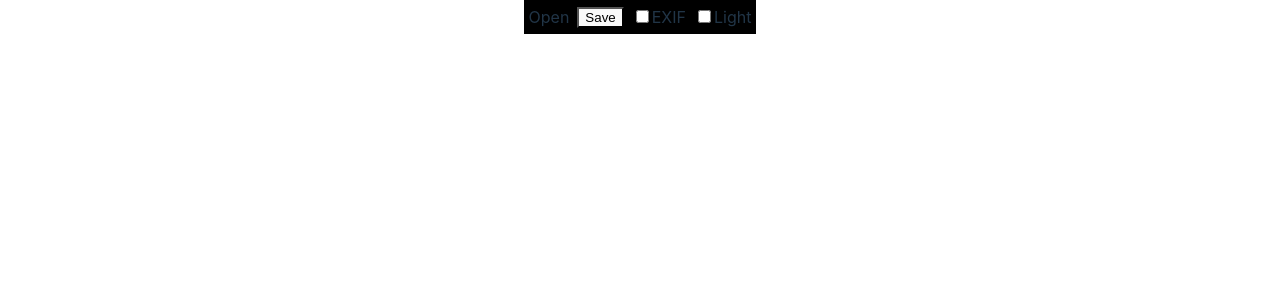
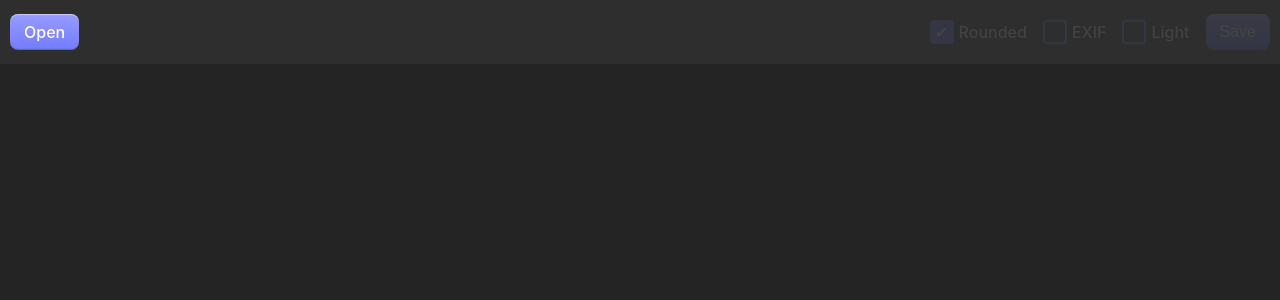
Before and after one commit to purplesquirrels/instaborder, a React (Vite) app: page / in a window 1280 px wide. Shown: the top 300 px of the page. Built offline with nearby package versions, Linux system fonts and the light colour scheme.

Commit message:
tidy up styling

```diff
--- a/src/App.tsx
+++ b/src/App.tsx
@@ -80,8 +80,8 @@ function roundedRect(x: number, y: number, w: number, h: number, r: number) {
   return roundRect;
 }
 
-const CANVAS_WIDTH = 1080;
-const CANVAS_HEIGHT = 1080;
+const CANVAS_WIDTH = 1440;
+const CANVAS_HEIGHT = 1440;
 
 function App() {
   const canvas = useRef<HTMLCanvasElement | null>(null);
@@ -89,6 +89,7 @@ function App() {
   const [exifEnabled, setExifEnabled] = useState(false);
   const [glow] = useState(false);
   const [bg, setBg] = useState<string>("black");
+  const [rounded, setRounded] = useState<boolean>(true);
   const [file, setFile] = useState<File | null>(null);
   const [exif, setExif] = useState<ExifReader.Tags | null>(null);
 
@@ -107,7 +108,7 @@ function App() {
           focal ? focal + "mm" : false,
           ap,
           iso ? "ISO" + iso : false,
-          exposure,
+          exposure ? exposure + "s" : false,
         ]
           .filter(Boolean)
           .join(" | ");
@@ -116,29 +117,31 @@ function App() {
         ctx.fillStyle = bg;
         ctx.fillRect(0, 0, ctx.canvas.width, ctx.canvas.height);
 
-        const marginX = 60;
-        const marginY = 100;
-        const radius = 10;
+        const marginL = 25;
+        const marginR = 25;
+        const marginT = 25;
+        const marginB = exifEnabled ? 100 : 25;
+        const radius = 30;
 
         const aspect = img.naturalWidth / img.naturalHeight;
 
         // calculate width and height if landscape
-        let w = CANVAS_WIDTH - marginX;
+        let w = CANVAS_WIDTH - marginL - marginR;
         let h = w / aspect;
 
         // size if portrait
-        if (h > CANVAS_HEIGHT - marginY) {
-          h = CANVAS_HEIGHT - marginY;
+        if (h > CANVAS_HEIGHT - marginT - marginB) {
+          h = CANVAS_HEIGHT - marginT - marginB;
           w = h * aspect;
         }
 
-        let x = marginX * 0.5;
+        let x = marginL;
         let y = ctx.canvas.height * 0.5 - h * 0.5;
 
         // position if portrait
-        if (h === CANVAS_HEIGHT - marginY) {
+        if (h === CANVAS_HEIGHT - marginT - marginB) {
           x = ctx.canvas.width * 0.5 - w * 0.5;
-          y = marginY * 0.5;
+          y = marginT;
         }
         if (glow) {
           ctx.filter = "blur(300px)";
@@ -149,29 +152,29 @@ function App() {
         }
 
         ctx.save();
-
-        ctx.clip(roundedRect(x, y, w, h, radius));
-
+        if (rounded) {
+          ctx.clip(roundedRect(x, y, w, h, radius));
+        }
         ctx.drawImage(img, x, y, w, h);
-
         ctx.restore();
 
         if (exifEnabled) {
-          ctx.fillStyle = "#999";
-          ctx.font = "bold 24px Courier New";
+          ctx.fillStyle = bg === "black" ? "#666" : "#BBB";
+          ctx.font = "bold 36px Courier New";
           ctx.textAlign = "center";
           ctx.textBaseline = "middle";
-          ctx.fillText(meta, CANVAS_WIDTH / 2, CANVAS_HEIGHT - 20);
+          ctx.fillText(meta, CANVAS_WIDTH / 2, CANVAS_HEIGHT - 48);
         }
       };
       img.src = URL.createObjectURL(file);
     }
-  }, [file, exif, exifEnabled, bg, glow]);
+  }, [file, exif, exifEnabled, bg, glow, rounded]);
 
   return (
     <div className="card">
       <div className="actions">
-        <input id="fileinput"
+        <input
+          id="fileinput"
           type="file"
           accept="image/jpeg"
           onChange={async (e) => {
@@ -187,7 +190,9 @@ function App() {
             setFile(f);
           }}
         />
-        <label htmlFor="fileinput">Open</label>
+        <label className="filebutton" htmlFor="fileinput">
+          Open
+        </label>
         {/* <button
           onClick={async () => {
             const f = await getFile();
@@ -202,7 +207,63 @@ function App() {
         >
           Open
         </button> */}
+        <span className="spacer" />
+
+        <label className="cb">
+          <input
+            disabled={!file}
+            type="checkbox"
+            checked={rounded}
+            onChange={(e: FormEvent<HTMLInputElement>) =>
+              setRounded(e.currentTarget.checked)
+            }
+          />
+          <span>Rounded</span>
+        </label>
+        <label className="cb">
+          <input
+            disabled={!file}
+            type="checkbox"
+            checked={exifEnabled}
+            onChange={(e: FormEvent<HTMLInputElement>) =>
+              setExifEnabled(e.currentTarget.checked)
+            }
+          />
+          <span>EXIF</span>
+        </label>
+        <label className="cb">
+          <input
+            disabled={!file}
+            type="checkbox"
+            checked={bg === "white"}
+            onChange={(e: FormEvent<HTMLInputElement>) =>
+              setBg(e.currentTarget.checked ? "white" : "black")
+            }
+          />
+          <span>Light</span>
+        </label>
+        {/* <label>
+          <input
+            type="checkbox"
+            checked={glow}
+            onChange={(e: FormEvent<HTMLInputElement>) =>
+              setGlow(e.currentTarget.checked)
+            }
+          />
+          <span>Aura</span>
+        </label>*/}
+        {/* <label>
+          <input
+            type="color"
+            value={bg}
+            onChange={(e: FormEvent<HTMLInputElement>) =>
+              setBg(e.currentTarget.value)
+            }
+          />
+          <span>Background</span>
+        </label> */}
         <button
+          disabled={!file}
           onClick={async () => {
             // var canvas = document.querySelector('#my-canvas');
 
@@ -249,46 +310,6 @@ function App() {
         >
           Save
         </button>
-        <label>
-          <input
-            type="checkbox"
-            checked={exifEnabled}
-            onChange={(e: FormEvent<HTMLInputElement>) =>
-              setExifEnabled(e.currentTarget.checked)
-            }
-          />
-          <span>EXIF</span>
-        </label>
-        <label>
-          <input
-            type="checkbox"
-            checked={bg === "white"}
-            onChange={(e: FormEvent<HTMLInputElement>) =>
-              setBg(e.currentTarget.checked ? "white" : "black")
-            }
-          />
-          <span>Light</span>
-        </label>
-       {/* <label>
-          <input
-            type="checkbox"
-            checked={glow}
-            onChange={(e: FormEvent<HTMLInputElement>) =>
-              setGlow(e.currentTarget.checked)
-            }
-          />
-          <span>Aura</span>
-        </label>*/}
-        {/* <label>
-          <input
-            type="color"
-            value={bg}
-            onChange={(e: FormEvent<HTMLInputElement>) =>
-              setBg(e.currentTarget.value)
-            }
-          />
-          <span>Background</span>
-        </label> */}
       </div>
       <canvas
         ref={canvas}
--- a/src/index.css
+++ b/src/index.css
@@ -17,7 +17,7 @@ body {
   margin: 0;
   display: grid;
   align-content: start;
-  justify-content: center;
+  justify-content: stretch;
   min-width: 320px;
   min-height: 100vh;
 }
@@ -29,36 +29,117 @@ body {
   gap: 1rem;
 }
 
+.spacer {
+  flex: 1;
+}
+
 .actions {
   display: flex;
   align-items: center;
-  gap: 0.5rem;
-  position:relative;
-  padding: 5px;
-  background: #000;
+  gap: 16px;
+  position: relative;
+  padding: 10px 10px;
+  background: #2e2e2e;
+  align-self: stretch;
+
+  user-select: none;
 }
 
 canvas {
-  width: min(95vw, 800px);
+  width: min(95vw, 1000px);
   aspect-ratio: 1 / 1;
   /* border: 2px solid #ccc; */
 }
-#fileinput{
+#fileinput {
   position: absolute;
-  width:0;
-  height:0;
-  opacity:0;
-  overflow:hidden;
+  width: 0;
+  height: 0;
+  opacity: 0;
+  overflow: hidden;
 }
-@media (prefers-color-scheme: light) {
-  :root {
-    color: #213547;
-    background-color: #ffffff;
+
+button,
+.filebutton {
+  -webkit-tap-hightlight: transparent;
+
+  font-size: 1rem;
+  background: buttonface;
+  -webkit-appearance: none;
+  appearance: none;
+  border: none;
+  padding: 10px 14px;
+  display: inline-flex;
+  line-height: 1;
+  border-radius: 8px;
+  font-weight: 500;
+
+  color: #fff;
+
+  background: linear-gradient(
+    to top,
+    #747bff,
+    color-mix(in srgb, #747bff, white 25%)
+  );
+  box-shadow: inset 0 -1px 1px #0000003b, inset 0 1px 1px #ffffff75;
+
+  &:disabled {
+    opacity: 0.1;
   }
-  a:hover {
-    color: #747bff;
-  }
-  button {
-    background-color: #f9f9f9;
+
+  &:active:not(:disabled) {
+    background: linear-gradient(
+      to bottom,
+      #747bff,
+      color-mix(in srgb, #747bff, white 10%)
+    );
+    box-shadow: none;
   }
 }
+
+.cb {
+  -webkit-tap-hightlight: transparent;
+  display: flex;
+  align-items: center;
+  gap: 5px;
+  position: relative;
+  border-radius: 8px;
+  padding: 10px 0;
+  line-height: 1;
+  font-weight: 500;
+
+  input[type="checkbox"] {
+    appearance: none;
+    -webkit-appearance: none;
+    width: 0;
+    height: 0;
+    margin: 0;
+    padding: 0;
+    cursor: pointer;
+    position: absolute;
+    top: 0;
+    left: 0;
+    opacity: 0;
+  }
+
+  &::before {
+    content: "";
+    display: grid;
+    place-content: center;
+    width: 1.25rem;
+    height: 1.25rem;
+    border-radius: 0.25rem;
+    border: 2px solid #747bff;
+    background: transparent;
+  }
+
+  &:has(input[type="checkbox"]:disabled) {
+    opacity: 0.1;
+    pointer-events: none;
+  }
+
+  &:has(input[type="checkbox"]:checked)::before {
+    content: "✔";
+    background: #747bff;
+    /* border-color: #fff; */
+  }
+}
```
